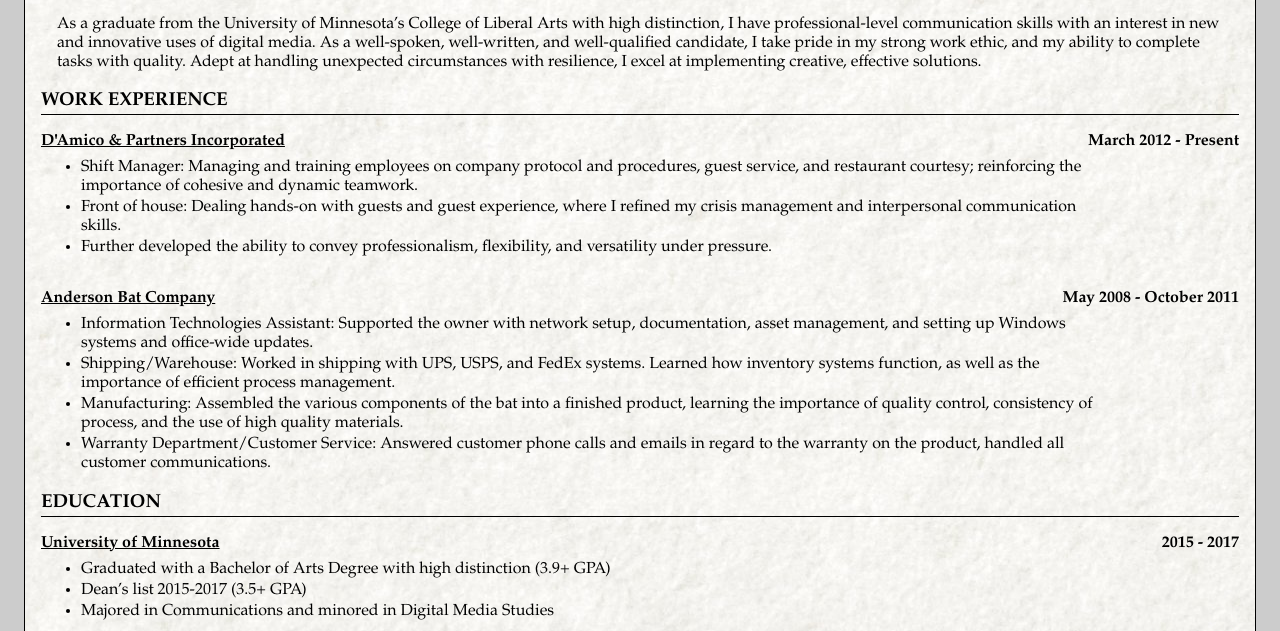
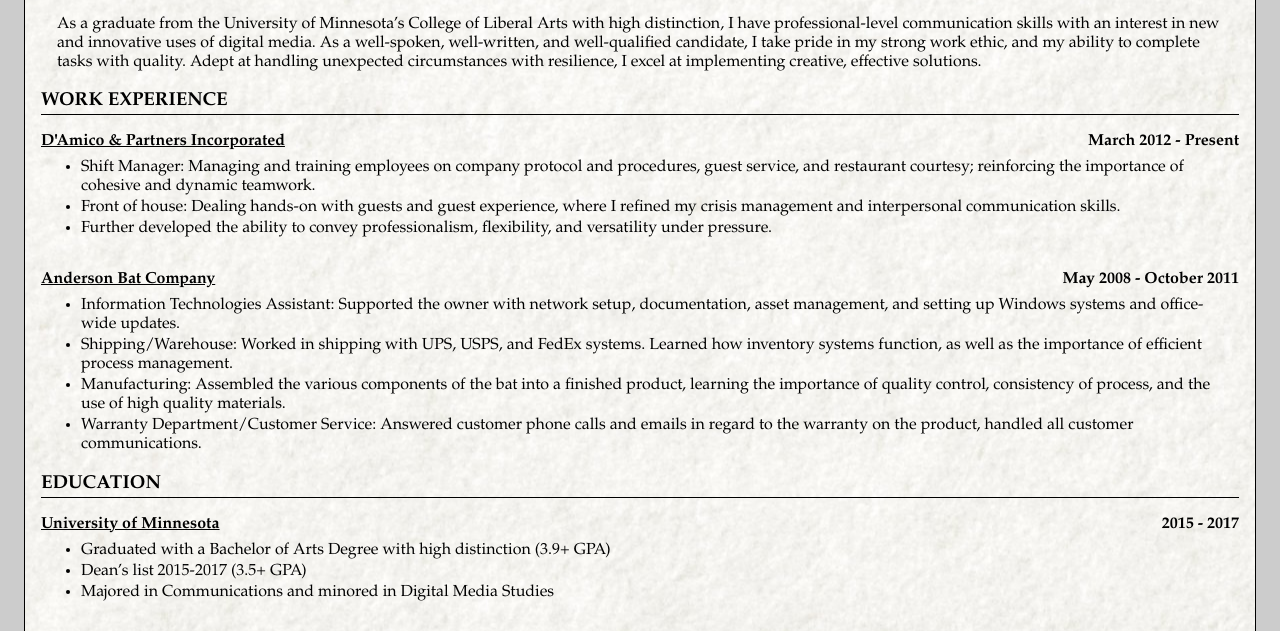
Before and after one commit to Tr4vi5/Tr4vi5.github.io, a plain HTML site: page Index.html in a window 1280 px wide. Shown: the part 137-768 px from the top of the page. Drawn offline with Linux system fonts and the light colour scheme.

Commit message:
Update style.css

```diff
--- a/style.css
+++ b/style.css
@@ -76,7 +76,7 @@ body{
 .role{
 	margin-top: 1px;
 	padding-top: 1px;
-	margin-right: 10%;
+	margin-right: 1em;
 }
 
 .alignleft{
```
